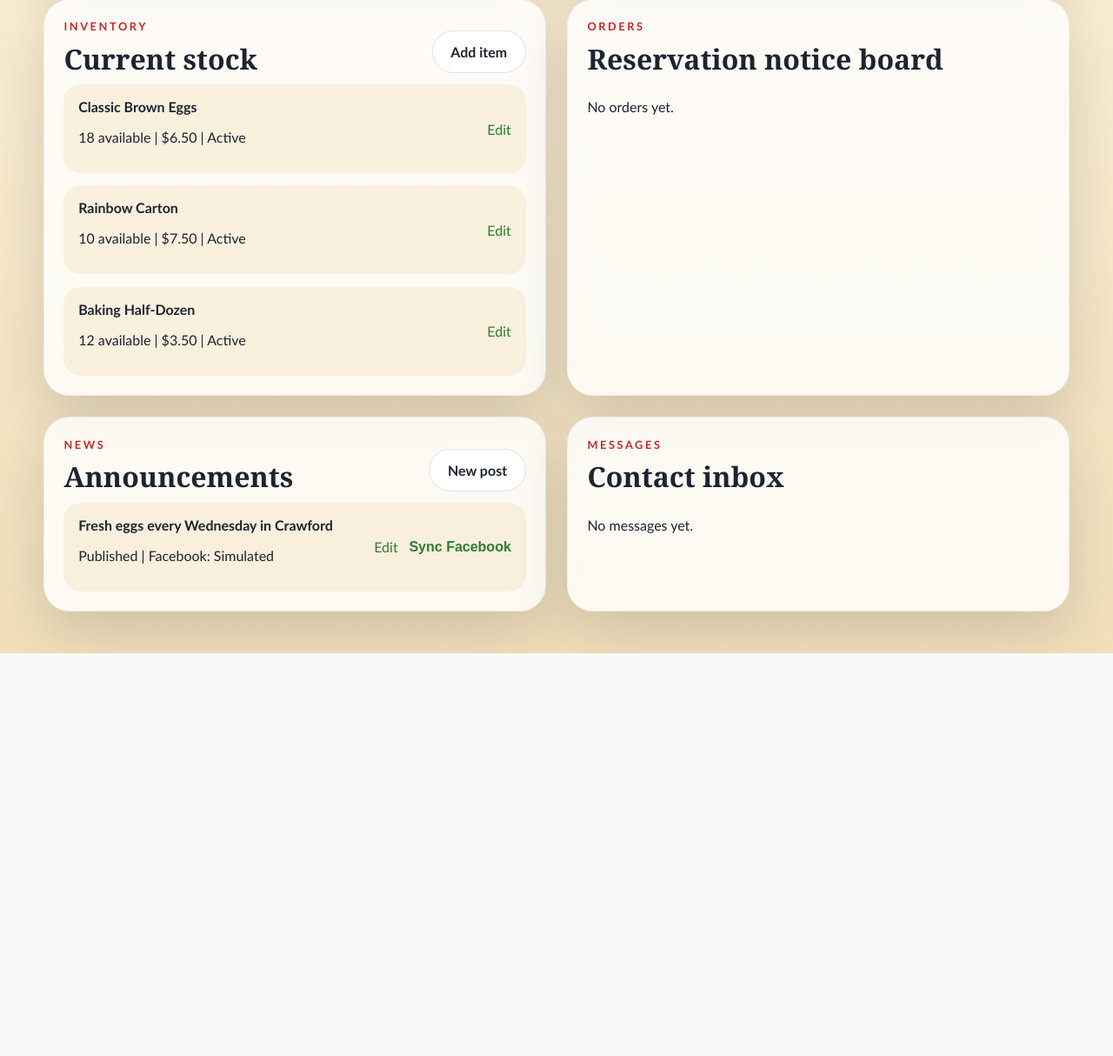
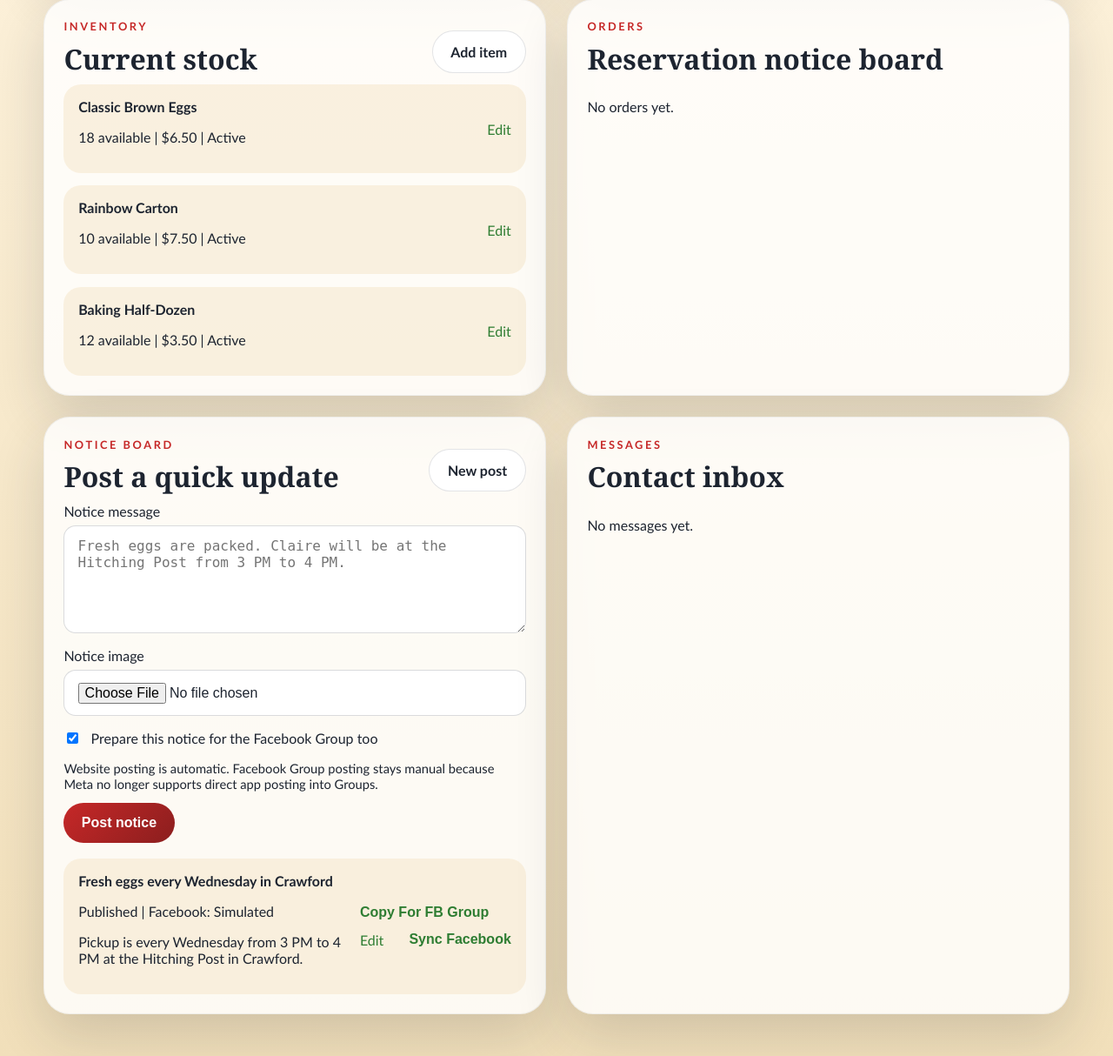
Before and after one commit to FarmerJakobe/claires-eggs, a Flask app: page /admin in a window 1280 px wide. Shown: the part 1668-2882 px from the top of the page at 87% size. Before the commit the page ends 2419 px from the top, so only its background shows below. Run offline with Flask 3, Linux system fonts and the light colour scheme; the visitor is signed in with stand-in values (Sample User, id 1); data comes from the database, SQL or seed files in the repository; data that the repository does not hold is empty.

Commit message:
Add dashboard notice board composer

```diff
--- a/app/app.py
+++ b/app/app.py
@@ -58,6 +58,7 @@ from .utils import cents_to_dollars, dollars_to_cents
 
 PUBLIC_VISIT_PATH_PREFIXES = ("/admin", "/static", "/healthz", "/webhooks")
 ALLOWED_RECEIPT_EXTENSIONS = {".jpg", ".jpeg", ".pdf", ".png", ".webp"}
+ALLOWED_POST_IMAGE_EXTENSIONS = {".jpg", ".jpeg", ".png", ".webp"}
 
 
 def create_app() -> Flask:
@@ -149,6 +150,14 @@ def create_app() -> Flask:
         database = get_db()
         database.execute("SELECT 1").fetchone()
         return {"status": "ok"}, 200
+
+    @app.route("/media/posts/<stored_name>")
+    def post_image_file(stored_name: str):
+        return send_from_directory(
+            app.config["POSTS_UPLOAD_DIR"],
+            stored_name,
+            as_attachment=False,
+        )
 
     @app.route("/orders", methods=["GET", "POST"])
     def orders():
@@ -294,6 +303,7 @@ def create_app() -> Flask:
             visit_chart_max=visit_chart_max,
             popular_pages=list_popular_pages(database),
             receipt_upload_accept=",".join(sorted(ALLOWED_RECEIPT_EXTENSIONS)),
+            post_upload_accept=",".join(sorted(ALLOWED_POST_IMAGE_EXTENSIONS)),
             today=local_now().date().isoformat(),
         )
 
@@ -417,16 +427,63 @@ def create_app() -> Flask:
             mimetype=expense["receipt_content_type"] or None,
         )
 
+    @app.route("/admin/notices/new", methods=["POST"])
+    @admin_required
+    def admin_notice_new():
+        database = get_db()
+        notice_image = request.files.get("notice_image")
+        stored_name = None
+        try:
+            form_data = build_notice_form_data(request.form)
+            if notice_image and notice_image.filename:
+                stored_name = save_post_image(
+                    notice_image, app.config["POSTS_UPLOAD_DIR"]
+                )
+                form_data["image_original_name"] = notice_image.filename
+                form_data["image_stored_name"] = stored_name
+                form_data["image_content_type"] = notice_image.content_type or ""
+            save_post(database, form_data)
+        except (StoreError, ValueError) as exc:
+            database.rollback()
+            if stored_name:
+                remove_post_image(app.config["POSTS_UPLOAD_DIR"], stored_name)
+            flash(str(exc), "error")
+        except Exception:
+            database.rollback()
+            if stored_name:
+                remove_post_image(app.config["POSTS_UPLOAD_DIR"], stored_name)
+            flash("We could not save that notice.", "error")
+        else:
+            database.commit()
+            flash("Notice board post published.", "success")
+        return redirect(url_for("admin_dashboard"))
+
     @app.route("/admin/news/new", methods=["GET", "POST"])
     @admin_required
     def admin_news_new():
         if request.method == "POST":
             database = get_db()
-            form_data = normalize_form(request.form)
+            image_file = request.files.get("image_file")
+            stored_name = None
             try:
+                form_data = normalize_form(request.form)
+                if image_file and image_file.filename:
+                    stored_name = save_post_image(
+                        image_file, app.config["POSTS_UPLOAD_DIR"]
+                    )
+                    form_data["image_original_name"] = image_file.filename
+                    form_data["image_stored_name"] = stored_name
+                    form_data["image_content_type"] = image_file.content_type or ""
                 save_post(database, form_data)
             except StoreError as exc:
                 database.rollback()
+                if stored_name:
+                    remove_post_image(app.config["POSTS_UPLOAD_DIR"], stored_name)
+                flash(str(exc), "error")
+            except ValueError as exc:
+                database.rollback()
+                if stored_name:
+                    remove_post_image(app.config["POSTS_UPLOAD_DIR"], stored_name)
                 flash(str(exc), "error")
             else:
                 database.commit()
@@ -442,11 +499,27 @@ def create_app() -> Flask:
         if not post:
             abort(404)
         if request.method == "POST":
-            form_data = normalize_form(request.form)
+            image_file = request.files.get("image_file")
+            stored_name = None
             try:
+                form_data = normalize_form(request.form)
+                if image_file and image_file.filename:
+                    stored_name = save_post_image(
+                        image_file, app.config["POSTS_UPLOAD_DIR"]
+                    )
+                    form_data["image_original_name"] = image_file.filename
+                    form_data["image_stored_name"] = stored_name
+                    form_data["image_content_type"] = image_file.content_type or ""
                 save_post(database, form_data, post_id=post_id)
             except StoreError as exc:
                 database.rollback()
+                if stored_name:
+                    remove_post_image(app.config["POSTS_UPLOAD_DIR"], stored_name)
+                flash(str(exc), "error")
+            except ValueError as exc:
+                database.rollback()
+                if stored_name:
+                    remove_post_image(app.config["POSTS_UPLOAD_DIR"], stored_name)
                 flash(str(exc), "error")
             else:
                 database.commit()
@@ -499,3 +572,42 @@ def remove_receipt_upload(upload_dir: str, stored_name: str) -> None:
     target_path = Path(upload_dir) / stored_name
     if target_path.exists():
         target_path.unlink()
+
+
+def save_post_image(image_file, upload_dir: str) -> str:
+    original_name = secure_filename(image_file.filename or "")
+    extension = Path(original_name).suffix.lower()
+    if extension not in ALLOWED_POST_IMAGE_EXTENSIONS:
+        raise ValueError("Notice images must be PNG, JPG, or WEBP.")
+
+    target_dir = Path(upload_dir)
+    target_dir.mkdir(parents=True, exist_ok=True)
+    stored_name = f"{uuid4().hex}{extension}"
+    image_file.save(target_dir / stored_name)
+    return stored_name
+
+
+def remove_post_image(upload_dir: str, stored_name: str) -> None:
+    target_path = Path(upload_dir) / stored_name
+    if target_path.exists():
+        target_path.unlink()
+
+
+def build_notice_form_data(form_data):
+    message = form_data.get("message", "").strip()
+    if not message:
+        raise ValueError("Notice message is required.")
+
+    title = message.splitlines()[0].strip()[:72]
+    if len(message.splitlines()[0].strip()) > 72:
+        title = f"{title.rstrip()}..."
+
+    excerpt = message.replace("\r", " ").replace("\n", " ").strip()[:160]
+    return {
+        "title": title or "Farm notice",
+        "excerpt": excerpt or message[:160],
+        "body": message,
+        "is_published": "1",
+        "publish_to_facebook": "1" if form_data.get("publish_to_facebook") else "",
+        "facebook_message": message,
+    }
--- a/app/config.py
+++ b/app/config.py
@@ -25,6 +25,9 @@ def load_config() -> dict:
         "RECEIPTS_UPLOAD_DIR": os.environ.get(
             "RECEIPTS_UPLOAD_DIR", str(database_path.parent / "receipts")
         ),
+        "POSTS_UPLOAD_DIR": os.environ.get(
+            "POSTS_UPLOAD_DIR", str(database_path.parent / "posts")
+        ),
         "SITE_URL": os.environ.get("SITE_URL", "").rstrip("/"),
         "PAYMENT_MODE": os.environ.get("PAYMENT_MODE", "demo").lower(),
         "STRIPE_SECRET_KEY": os.environ.get("STRIPE_SECRET_KEY", ""),
--- a/app/facebook.py
+++ b/app/facebook.py
@@ -28,7 +28,7 @@ def publish_post(post: dict, config: dict) -> FacebookSyncResult:
     if mode == "manual":
         return FacebookSyncResult(
             "manual",
-            "Manual Facebook copy is ready for posting.",
+            "Ready for manual posting into the Facebook Group.",
         )
 
     if mode in {"page", "live"}:
--- a/app/static/app.js
+++ b/app/static/app.js
@@ -6,7 +6,7 @@ function calculateCardFee(subtotal) {
   return Math.round(subtotal * 0.1);
 }
 
-document.addEventListener("DOMContentLoaded", () => {
+function wireOrderSummary() {
   const orderForm = document.querySelector("[data-order-form]");
   if (!orderForm) {
     return;
@@ -38,4 +38,28 @@ document.addEventListener("DOMContentLoaded", () => {
   orderForm.addEventListener("input", updateSummary);
   orderForm.addEventListener("change", updateSummary);
   updateSummary();
+}
+
+function wireCopyButtons() {
+  document.querySelectorAll("[data-copy-text]").forEach((button) => {
+    button.addEventListener("click", async () => {
+      const originalLabel = button.textContent;
+      const copyText = button.dataset.copyText || "";
+      try {
+        await navigator.clipboard.writeText(copyText);
+        button.textContent = "Copied";
+      } catch (error) {
+        button.textContent = "Copy failed";
+      }
+
+      window.setTimeout(() => {
+        button.textContent = originalLabel;
+      }, 1800);
+    });
+  });
+}
+
+document.addEventListener("DOMContentLoaded", () => {
+  wireOrderSummary();
+  wireCopyButtons();
 });
--- a/app/static/styles.css
+++ b/app/static/styles.css
@@ -610,6 +610,19 @@ fieldset {
   gap: 0.15rem;
 }
 
+.notice-card {
+  align-items: start;
+}
+
+.notice-thumb {
+  width: 100%;
+  max-width: 180px;
+  margin-bottom: 0.85rem;
+  border-radius: var(--radius-sm);
+  border: 1px solid rgba(29, 36, 48, 0.08);
+  object-fit: cover;
+}
+
 .notice-board-actions {
   display: flex;
   flex-wrap: wrap;
--- a/app/templates/admin/dashboard.html
+++ b/app/templates/admin/dashboard.html
@@ -295,22 +295,62 @@
     <article class="card">
       <div class="section-heading">
         <div>
-          <p class="eyebrow">News</p>
-          <h2>Announcements</h2>
+          <p class="eyebrow">Notice board</p>
+          <h2>Post a quick update</h2>
         </div>
         <a class="button button-secondary" href="{{ url_for('admin_news_new') }}">New post</a>
       </div>
+      <form class="stack-form" method="post" action="{{ url_for('admin_notice_new') }}" enctype="multipart/form-data">
+        <label>
+          Notice message
+          <textarea name="message" rows="5" placeholder="Fresh eggs are packed. Claire will be at the Hitching Post from 3 PM to 4 PM." required></textarea>
+        </label>
+        <label>
+          Notice image
+          <input type="file" name="notice_image" accept="{{ post_upload_accept }}">
+        </label>
+        <label class="checkbox-row">
+          <input type="checkbox" name="publish_to_facebook" value="1" checked>
+          Prepare this notice for the Facebook Group too
+        </label>
+        <div class="form-actions">
+          <span class="summary-note">
+            Website posting is automatic. Facebook Group posting stays manual because Meta no longer supports direct app posting into Groups.
+          </span>
+          <button class="button button-primary" type="submit">Post notice</button>
+        </div>
+      </form>
       <div class="table-stack">
         {% for post in posts %}
-          <div class="admin-row">
+          <div class="admin-row notice-card">
             <div>
+              {% if post.image_stored_name %}
+                <img
+                  class="notice-thumb"
+                  src="{{ url_for('post_image_file', stored_name=post.image_stored_name) }}"
+                  alt="{{ post.title }}"
+                >
+              {% endif %}
               <strong>{{ post.title }}</strong>
               <p>{{ "Published" if post.is_published else "Draft" }} | Facebook: {{ post.facebook_status.replace('-', ' ')|title }}</p>
+              <p>{{ post.excerpt }}</p>
               {% if post.facebook_last_error %}
                 <p class="summary-note">{{ post.facebook_last_error }}</p>
               {% endif %}
             </div>
             <div class="admin-actions">
+              {% if post.publish_to_facebook %}
+                <button
+                  class="text-button"
+                  type="button"
+                  data-copy-text="{{ ((post.facebook_message ~ '\n\n' ~ url_for('news_detail', slug=post.slug, _external=True)) if post.is_published else post.facebook_message)|e }}"
+                >
+                  Copy For FB Group
+                </button>
+              {% endif %}
+              {% if post.image_stored_name %}
+                <a class="text-link" href="{{ url_for('post_image_file', stored_name=post.image_stored_name) }}" target="_blank" rel="noopener noreferrer">Open image</a>
+              {% endif %}
               <a class="text-link" href="{{ url_for('admin_news_edit', post_id=post.id) }}">Edit</a>
               <form method="post" action="{{ url_for('admin_news_facebook', post_id=post.id) }}">
                 <button class="text-button" type="submit">Sync Facebook</button>
```
Also changed, not shown: app/db.py (+20 -0 lines), app/store.py (+13 -2 lines), app/templates/admin/news_form.html (+12 -1 lines), app/templates/home.html (+15 -7 lines), app/templates/news.html (+9 -2 lines), app/templates/news_detail.html (+8 -1 lines), tests/test_app.py (+30 -0 lines).
